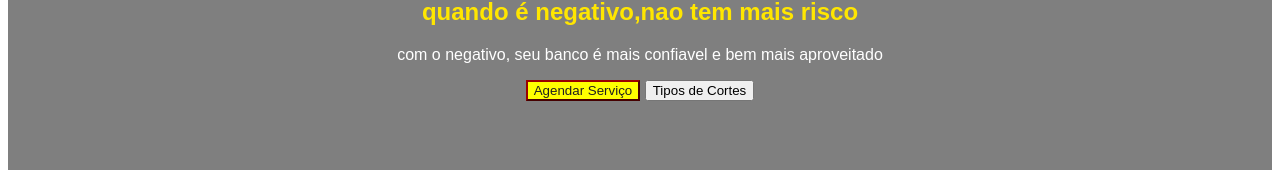
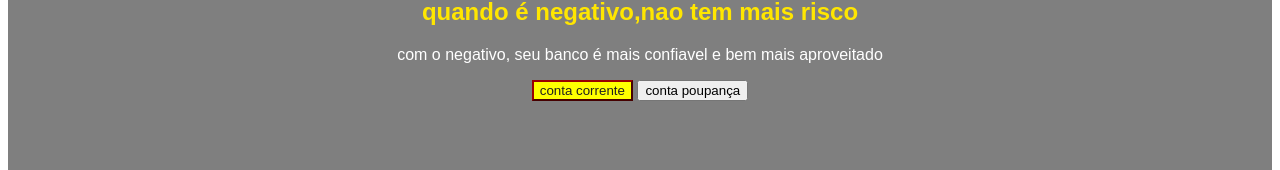
Before and after one commit to nycolasmellolima-beep/negativo, a plain HTML site: page index.html in a window 1280 px wide. Shown: the part 213-383 px from the top of the page. Drawn offline with nearby package versions, Linux system fonts and the light colour scheme.

Commit message:
Update index.html

```diff
--- a/index.html
+++ b/index.html
@@ -29,7 +29,7 @@
                         com o negativo, seu banco é mais confiavel e bem mais aproveitado
                     </p>
                     <div class="d-grid gap-2 d-sm-flex justify-content-sm-center">
-                        <button type="button" class="btn btn-primary btn-lg px-4 gap-3">Agendar Serviço</button> <button type="button" class="btn btn-outline-secondary btn-lg px-4">Tipos de Cortes</button>
+                        <button type="button" class="btn btn-primary btn-lg px-4 gap-3">conta corrente</button> <button type="button" class="btn btn-outline-secondary btn-lg px-4">conta poupança</button>
                     </div>
                 </div>
             </div>
```
